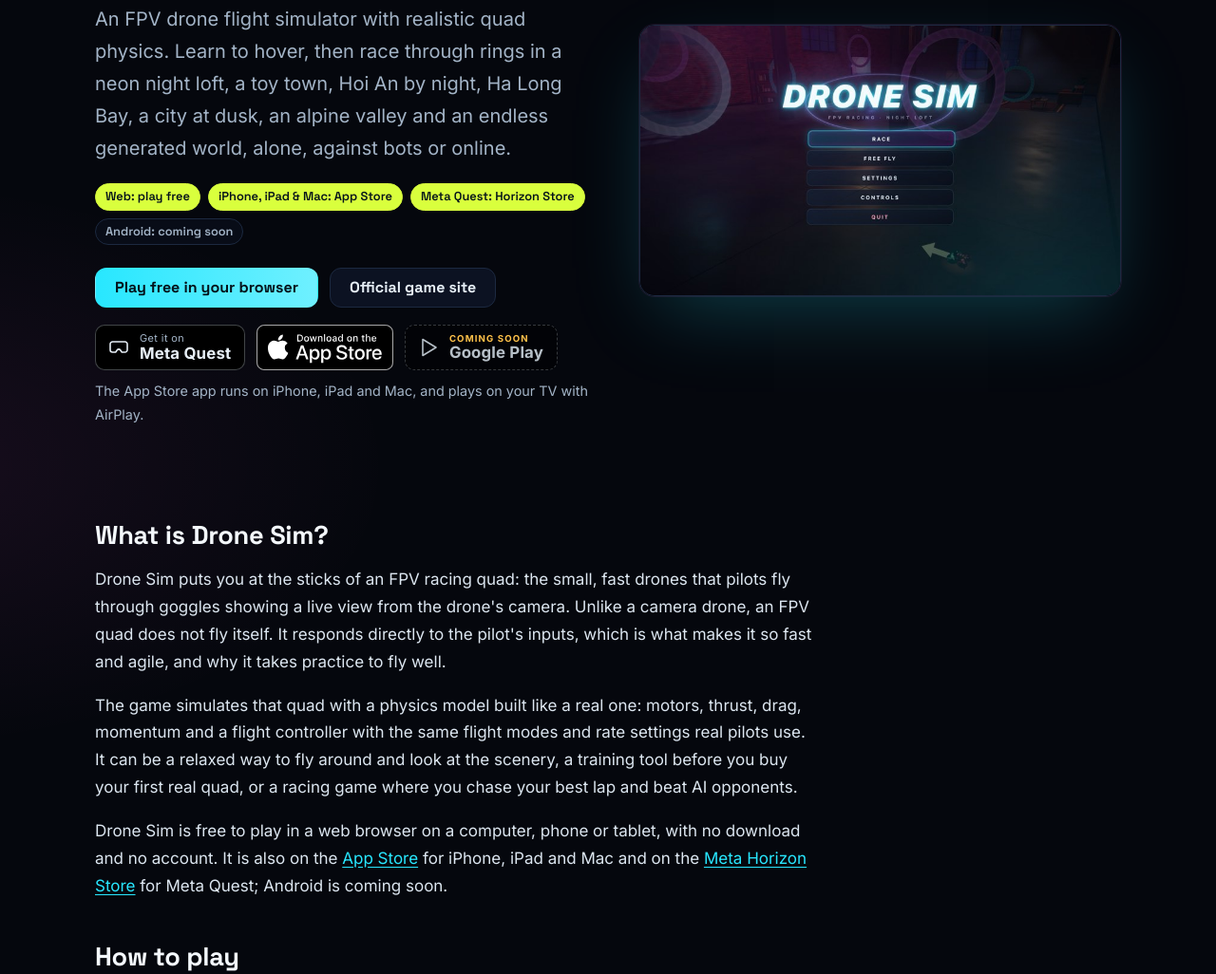
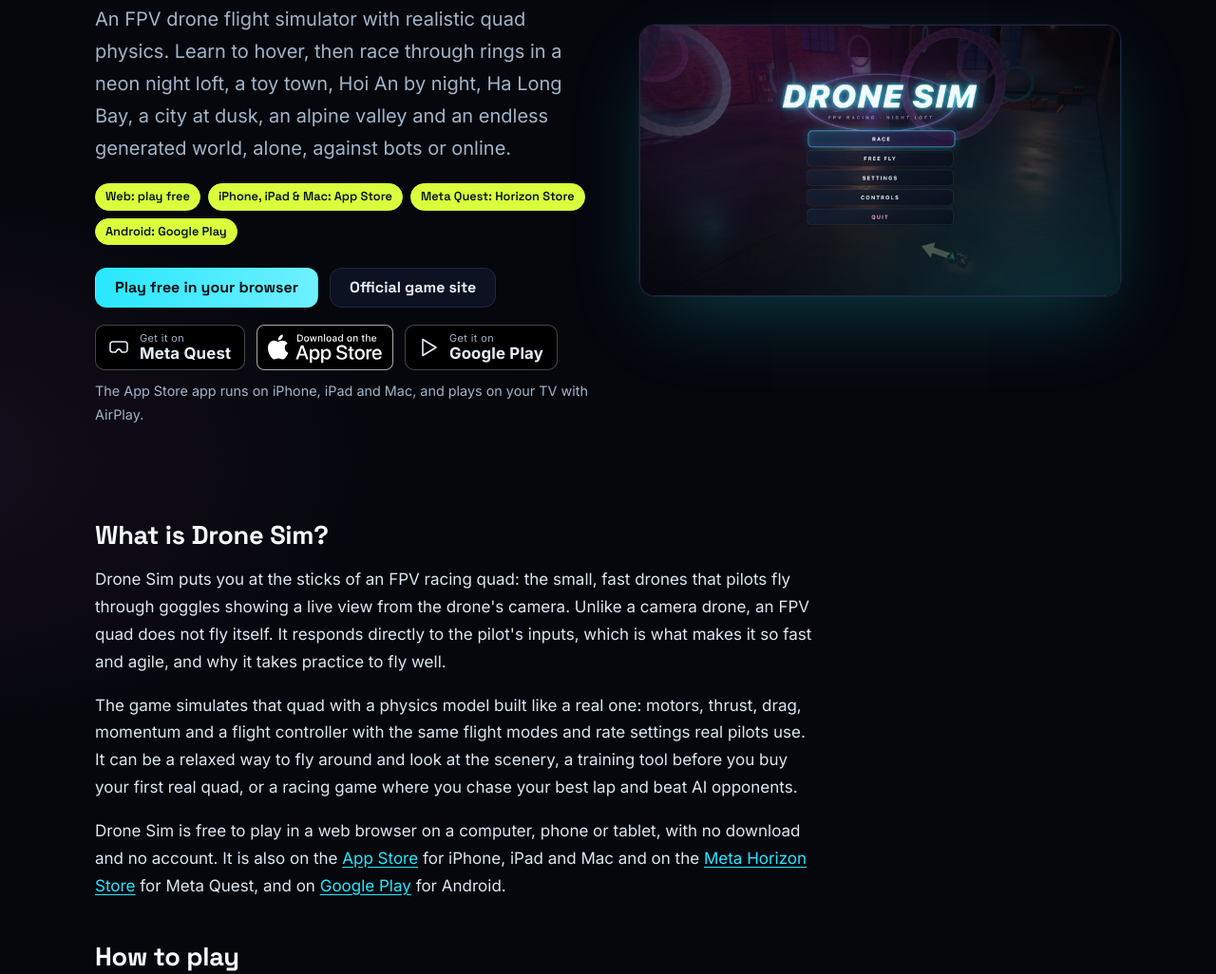
Before and after one commit to tvlgiao/coworkgamestudio-site, a plain HTML site: page games/drone-sim/index.html in a window 1280 px wide. Shown: the part 283-1309 px from the top of the page at 95% size. Drawn offline with Linux system fonts and the light colour scheme.

Commit message:
Drone Sim is live on Google Play: store badge and copy
Co-Authored-By: PapaThemes <contact@papathemes.com>

```diff
--- a/games/drone-sim/index.html
+++ b/games/drone-sim/index.html
@@ -40,10 +40,10 @@
             <h1 class="game-title"><img src="/img/drone-sim-icon.png" alt="" width="52" height="52" />Drone Sim</h1>
             <p class="lead">An FPV drone flight simulator with realistic quad physics. Learn to hover, then race through rings in a neon night loft, a toy town, Hoi An by night, Ha Long Bay, a city at dusk, an alpine valley and an endless generated world, alone, against bots or online.</p>
             <ul class="tags" aria-label="Platforms">
-              <li class="on">Web: play free</li><li class="on">iPhone, iPad &amp; Mac: App Store</li><li class="on">Meta Quest: Horizon Store</li><li>Android: coming soon</li>
+              <li class="on">Web: play free</li><li class="on">iPhone, iPad &amp; Mac: App Store</li><li class="on">Meta Quest: Horizon Store</li><li class="on">Android: Google Play</li>
             </ul>
             <div class="btns"><a class="btn btn-primary" href="https://dronesim.coworkgamestudio.com/play/">Play free in your browser</a><a class="btn btn-ghost" href="https://dronesim.coworkgamestudio.com/">Official game site</a></div>
-            <div class="st-badges" aria-label="Get Drone Sim"><a class="st-badge" href="https://www.meta.com/experiences/drone-sim/1083693270940572/" target="_blank" rel="noopener"><svg class="st-badge__icon" viewBox="0 0 24 24" width="24" height="24" aria-hidden="true" focusable="false"><path d="M3 8.5A2.5 2.5 0 0 1 5.5 6h13A2.5 2.5 0 0 1 21 8.5v6a2.5 2.5 0 0 1-2.5 2.5h-3.2l-1.6-2.2a2 2 0 0 0-3.4 0L8.7 17H5.5A2.5 2.5 0 0 1 3 14.5z"/></svg><span class="st-badge__text"><span class="st-badge__kicker">Get it on</span><span class="st-badge__name">Meta Quest</span></span></a><a class="st-badge st-badge--apple" href="https://apps.apple.com/app/id6817851112" target="_blank" rel="noopener"><img src="/img/app-store-badge.svg" alt="Download on the App Store" width="144" height="48" /></a><span class="st-badge is-soon"><svg class="st-badge__icon" viewBox="0 0 24 24" width="24" height="24" aria-hidden="true" focusable="false"><path d="M6 3.5v17l14-8.5z"/></svg><span class="st-badge__text"><span class="st-badge__kicker">Coming soon</span><span class="st-badge__name">Google Play</span></span></span></div>
+            <div class="st-badges" aria-label="Get Drone Sim"><a class="st-badge" href="https://www.meta.com/experiences/drone-sim/1083693270940572/" target="_blank" rel="noopener"><svg class="st-badge__icon" viewBox="0 0 24 24" width="24" height="24" aria-hidden="true" focusable="false"><path d="M3 8.5A2.5 2.5 0 0 1 5.5 6h13A2.5 2.5 0 0 1 21 8.5v6a2.5 2.5 0 0 1-2.5 2.5h-3.2l-1.6-2.2a2 2 0 0 0-3.4 0L8.7 17H5.5A2.5 2.5 0 0 1 3 14.5z"/></svg><span class="st-badge__text"><span class="st-badge__kicker">Get it on</span><span class="st-badge__name">Meta Quest</span></span></a><a class="st-badge st-badge--apple" href="https://apps.apple.com/app/id6817851112" target="_blank" rel="noopener"><img src="/img/app-store-badge.svg" alt="Download on the App Store" width="144" height="48" /></a><a class="st-badge" href="https://play.google.com/store/apps/details?id=com.cowork.dronesim" target="_blank" rel="noopener"><svg class="st-badge__icon" viewBox="0 0 24 24" width="24" height="24" aria-hidden="true" focusable="false"><path d="M6 3.5v17l14-8.5z"/></svg><span class="st-badge__text"><span class="st-badge__kicker">Get it on</span><span class="st-badge__name">Google Play</span></span></a></div>
             <p class="st-note">The App Store app runs on iPhone, iPad and Mac, and plays on your TV with AirPlay.</p>
           </div>
           <img class="hero-shot" src="/img/menu-800.jpg" width="800" height="450" alt="Drone Sim main menu over the Night Loft: Race, Free Fly, Settings, Controls and Quit" fetchpriority="high" />
@@ -55,7 +55,7 @@
           <h2>What is Drone Sim?</h2>
           <p>Drone Sim puts you at the sticks of an FPV racing quad: the small, fast drones that pilots fly through goggles showing a live view from the drone's camera. Unlike a camera drone, an FPV quad does not fly itself. It responds directly to the pilot's inputs, which is what makes it so fast and agile, and why it takes practice to fly well.</p>
           <p>The game simulates that quad with a physics model built like a real one: motors, thrust, drag, momentum and a flight controller with the same flight modes and rate settings real pilots use. It can be a relaxed way to fly around and look at the scenery, a training tool before you buy your first real quad, or a racing game where you chase your best lap and beat AI opponents.</p>
-          <p>Drone Sim is free to play in a web browser on a computer, phone or tablet, with no download and no account. It is also on the <a href="https://apps.apple.com/app/id6817851112">App Store</a> for iPhone, iPad and Mac and on the <a href="https://www.meta.com/experiences/drone-sim/1083693270940572/">Meta Horizon Store</a> for Meta Quest; Android is coming soon.</p>
+          <p>Drone Sim is free to play in a web browser on a computer, phone or tablet, with no download and no account. It is also on the <a href="https://apps.apple.com/app/id6817851112">App Store</a> for iPhone, iPad and Mac and on the <a href="https://www.meta.com/experiences/drone-sim/1083693270940572/">Meta Horizon Store</a> for Meta Quest, and on <a href="https://play.google.com/store/apps/details?id=com.cowork.dronesim">Google Play</a> for Android.</p>
 
           <h2>How to play</h2>
           <p>Your first launch opens the <strong>Training Field</strong> and a twelve-step tutorial: arm the motors, take off, hover, turn, fly in each direction, land, disarm, try the flight modes and cameras, and fly through your first ring. After that, the main menu offers these ways to fly:</p>
@@ -139,7 +139,7 @@
           <ul>
             <li><strong>Web browser</strong> – free to play at <a href="https://dronesim.coworkgamestudio.com/">dronesim.coworkgamestudio.com</a>, supported by ads.</li>
             <li><strong>iPhone, iPad and Mac (<a href="https://apps.apple.com/app/id6817851112">App Store</a>)</strong> – out now. Free with ads between races, with a one-time purchase to remove ads. Plays on a TV with AirPlay, with the phone as the controller.</li>
-            <li><strong>Android (Google Play)</strong> – coming soon. Free with ads, with a one-time purchase to remove ads.</li>
+            <li><strong>Android (<a href="https://play.google.com/store/apps/details?id=com.cowork.dronesim">Google Play</a>)</strong>: free with ads, with a one-time purchase to remove ads.</li>
             <li><strong>Meta Quest (<a href="https://www.meta.com/experiences/drone-sim/1083693270940572/">Meta Horizon Store</a>)</strong> – out now. Free to try (tutorial, Training Field and Free Fly in the City), with a one-time purchase that unlocks the full game.</li>
           </ul>
 
```
Also changed, not shown: games/index.html (+3 -3 lines), index.html (+2 -2 lines).
